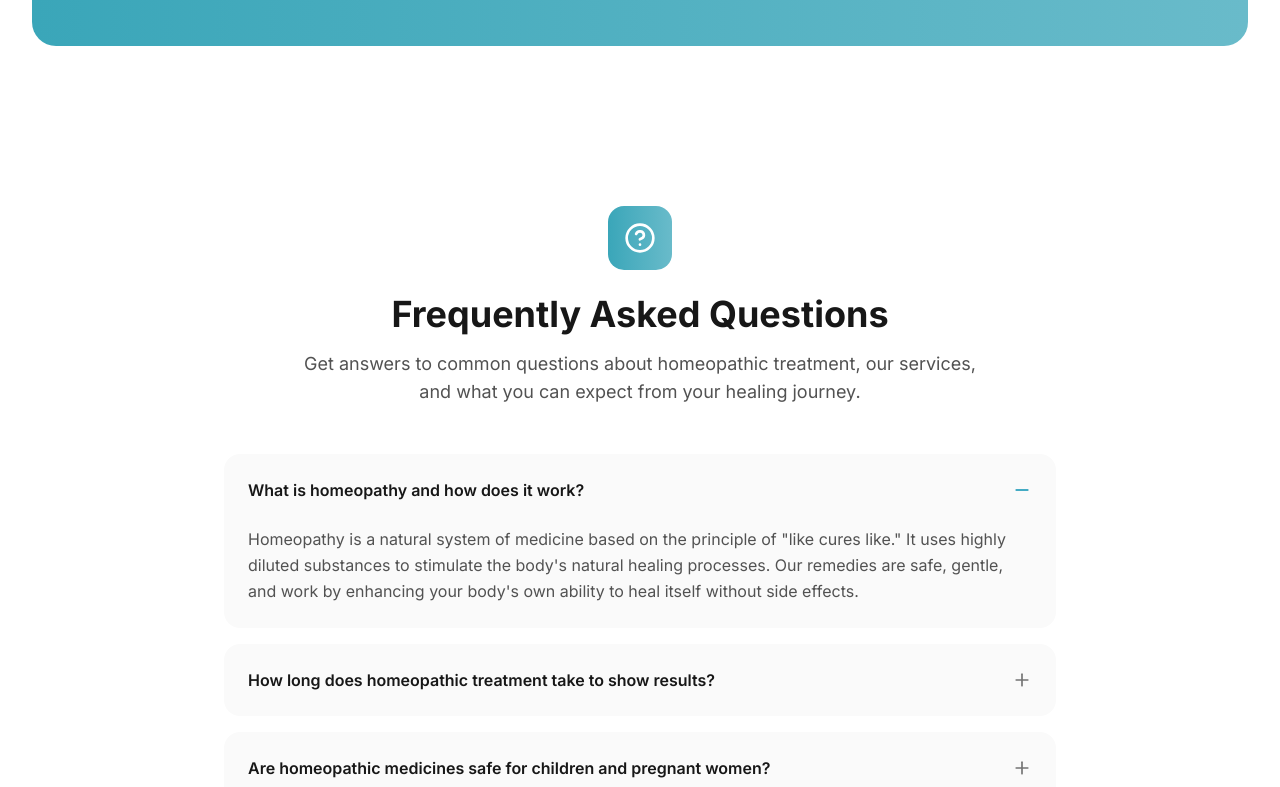
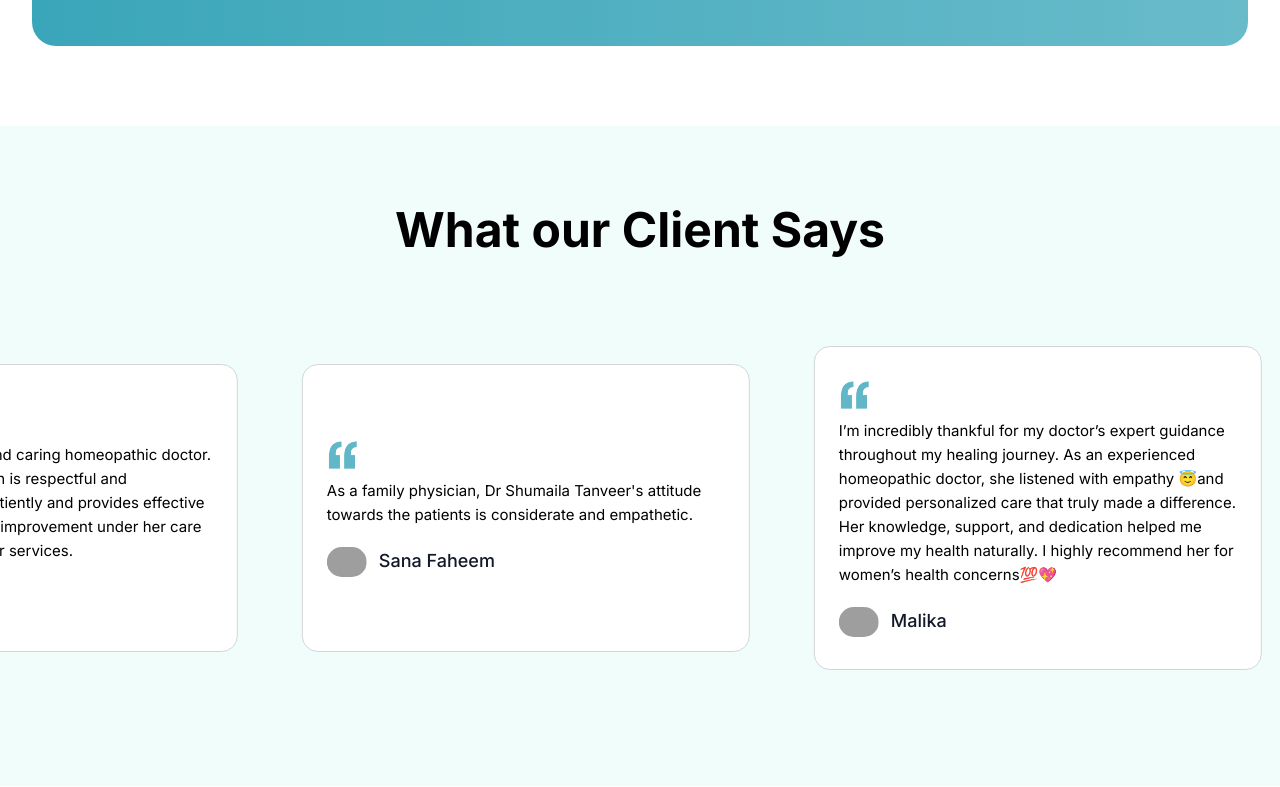
Before and after one commit to CodeWithSuheer/homeopathypk, a React (Vite) app: page / in a window 1280 px wide. Shown: the part 7353-8140 px from the top of the page. Built offline with nearby package versions, Linux system fonts and the light colour scheme; grey boxes are pictures that could not be loaded.

Commit message:
review section added

```diff
--- a/package.json
+++ b/package.json
@@ -10,10 +10,11 @@
     "preview": "vite preview"
   },
   "dependencies": {
+    "framer-motion": "^10.16.16",
     "lucide-react": "^0.344.0",
     "react": "^18.3.1",
     "react-dom": "^18.3.1",
-    "framer-motion": "^10.16.16",
+    "react-fast-marquee": "^1.6.5",
     "react-router-dom": "^6.20.1"
   },
   "devDependencies": {
--- /dev/null
+++ b/src/components/home/Review.tsx
@@ -0,0 +1,107 @@
+import Marquee from "react-fast-marquee";
+
+const data = [
+  {
+    review:
+      "Dr. Shumaila is a skilled and caring homeopathic doctor. Her way of communication is respectful and comforting. She listens patiently and provides effective treatment. I’ve seen great improvement under her care and highly recommend her services.",
+    name: "Asmat Ahmad",
+    url: "/assets/prod/quote.png",
+  },
+  {
+    review:
+      "As a family physician, Dr Shumaila Tanveer's attitude towards the patients is considerate and empathetic.",
+    name: "Sana Faheem",
+    url: "/assets/prod/quote.png",
+  },
+  {
+    review:
+      "I’m incredibly thankful for my doctor’s expert guidance throughout my healing journey. As an experienced homeopathic doctor, she listened with empathy 😇and provided personalized care that truly made a difference. Her knowledge, support, and dedication helped me improve my health naturally. I highly recommend her for women’s health concerns💯💖",
+    name: "Malika",
+    url: "/assets/prod/quote.png",
+  },
+  {
+    review:
+      "My son had an allergic problem for four years. He had severe cough attacks. But after three months of treatment, he is fine now. Compared to allopathic medicines, the use of homeopathic medicines was also simple and easy. And the side effects of these medicines are also negligible.",
+    name: "Tayaba sarwar",
+    url: "/assets/prod/quote.png",
+  },
+  {
+    review:
+      "Dr. Shumaila is a highly skilled and compassionate specialist in women’s health, with expertise spanning both homeopathic and allopathic gynecology. With years of clinical experience, she offers a unique, integrative approach to female healthcare, addressing not just physical concerns but emotional well-being as well.",
+    name: "Nazali",
+    url: "/assets/prod/quote.png",
+  },
+  {
+    review:
+      "When I first visited different doctors, I was diagnosed with a fatty liver and a gallbladder stone measuring around 22 to 25 mm. Other doctors had advised me to go for surgery to remove it. However, Dr. Shumaila gave me hope and confidence by telling me that surgery wasn't necessary and that I could be treated with medication. Thanks to her treatment and guidance, I’m feeling much better without having to go through an operation. I’m truly grateful for her care and expertise.",
+    name: "Qirat",
+    url: "/assets/prod/quote.png",
+  },
+  {
+    review:
+      "I had been suffering from sinus problems for a very long time. I visited many doctors and even went through nasal surgery, but unfortunately, my condition did not improve. Then someone recommended Dr. Shumaila to me. I decided to take her treatment and completed the full course as advised. Alhamdulillah, after finishing the treatment, my sinus problems completely disappeared. I am truly thankful and would like to express my heartfelt gratitude to Dr. Shumaila for her effective treatment and support.",
+    name: "Sana",
+    url: "/assets/prod/quote.png",
+  },
+  {
+    review:
+      "We’ve trusted her for 6 years, she’s not only a skilled homeopathic doctor but also a genuinely kind person. She always listens with patience and gives full time to every case. Her treatments have brought real comfort and healing to our family.",
+    name: "Zoha",
+    url: "/assets/prod/quote.png",
+  },
+];
+
+const Reviews = () => {
+  return (
+    <>
+      <section className="py-14 sm:py-20 bg-[#F0FDFA]">
+        <div className="max-w-5xl xl:max-w-6xl xxl:max-w-7xl mx-auto">
+          <h2 className="mb-2.5 playfair text-center text-4xl sm:text-5xl font-bold">
+            What our Client Says
+          </h2>
+        </div>
+
+        <Marquee
+          speed={35}
+          // pauseOnClick
+          // pauseOnHover
+          direction="left"
+          className="testimonial_marquee mt-14"
+        >
+          {data.map((data, i) => (
+            <article
+              className="group mx-8 flex justify-center items-center px-6 py-8 min-h-[18rem] bg-white max-w-xs sm:max-w-md border border-gray-300 rounded-2xl"
+              key={i}
+            >
+              <div className="card">
+                <img className="mb-2 size-8" src={data.url} alt="quote" />
+
+                <p className="text-sm sm:text-[15px] leading-6">
+                  {data.review}
+                </p>
+
+                <div className="mt-5 flex justify-start items-center gap-3">
+                  <div className="img w-10">
+                    <img
+                      className="rounded-full w-full"
+                      src="https://cdn.shopify.com/s/files/1/0649/1399/8024/files/user.png?v=1718392709"
+                      alt=""
+                    />
+                  </div>
+
+                  <div className="profile">
+                    <h3 className="mb-0.5 text-md sm:text-lg font-medium text-gray-900">
+                      {data.name}
+                    </h3>
+                  </div>
+                </div>
+              </div>
+            </article>
+          ))}
+        </Marquee>
+      </section>
+    </>
+  );
+};
+
+export default Reviews;
--- a/src/pages/HomePage.tsx
+++ b/src/pages/HomePage.tsx
@@ -5,6 +5,7 @@ import ExpertiseHighlights from "../components/home/ExpertiseHighlights";
 import ContactInfo from "../components/home/ContactInfo";
 import FAQSection from "../components/home/FAQSection";
 import FeaturedProducts from "../components/home/FeaturedProducts";
+import Reviews from "../components/home/Review";
 
 const HomePage = () => {
   return (
@@ -15,6 +16,7 @@ const HomePage = () => {
       <FeaturedProducts />
       <ExpertiseHighlights />
       <ContactInfo />
+      <Reviews />
       <FAQSection />
     </div>
   );
```
Also changed, not shown: public/assets/prod/quote.png (added), 1 other file (tests, documents, lock files or other folders).
